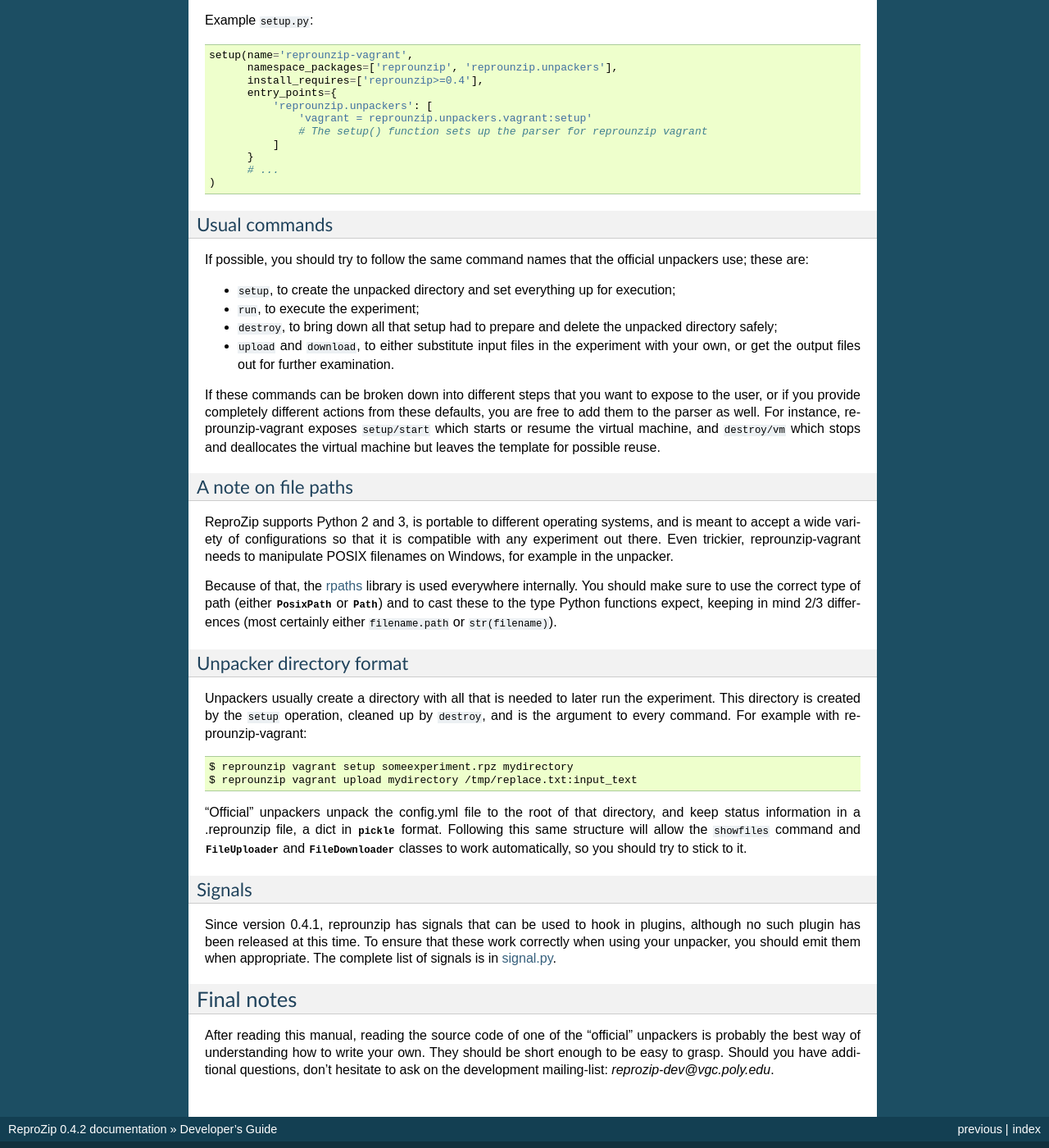
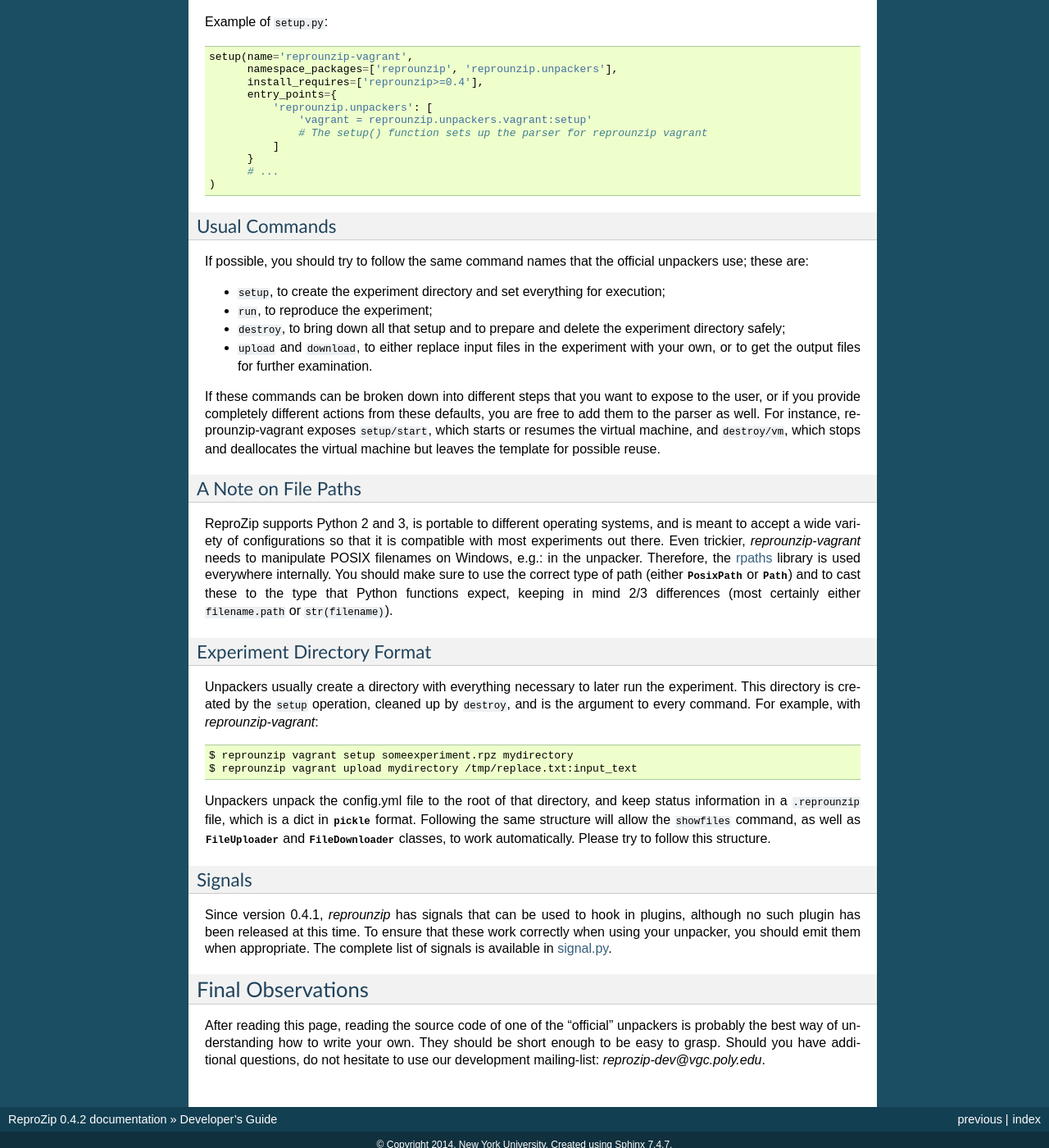
Before and after one commit to VIDA-NYU/reprozip, a Sphinx documentation site: the page built from docs/source/developerguide.rst, in a window 1280 px wide and 1400 px high, scrolled down 930 px. Shown: the whole window at 82% size. Built offline with Sphinx 7.4.7, drawn with Linux system fonts in a browser that asks for light colours; some of the changed text lies outside the part shown.

Commit message:
Spell check, and pass over dev guide.

```diff
--- a/docs/source/developerguide.rst
+++ b/docs/source/developerguide.rst
@@ -6,29 +6,29 @@
 General Development Information
 -------------------------------
 
-Development happens on `Github <https://github.com/ViDA-NYU/reprozip>`_; bug reports of feature requests are welcome. If you are interested in giving a hand, please do not hesitate to submit a pull request there.
+Development happens on `Github <https://github.com/ViDA-NYU/reprozip>`_; bug reports or feature requests are welcome. If you are interested in giving a hand, please do not hesitate to submit a pull request there.
 
-Continuous testing is provided by `Travis CI <https://travis-ci.org/ViDA-NYU/reprozip>`_. Note that ReproZip supports both Python 2 and 3. Note that test coverage is not very high, this is because a lot of operations are difficult to cover on Travis (Vagrant VMs and Docker containers can't be used over there).
+Continuous testing is provided by `Travis CI <https://travis-ci.org/ViDA-NYU/reprozip>`_. Note that ReproZip supports both Python 2 and 3. Test coverage is not very high due to a lot of operations that are difficult to cover on Travis (Vagrant VMs and Docker containers cannot be used over there).
 
-If you have questions or need help with the development of an unpacker or plugin, don't hesitate to use the development mailing-list at `reprozip-dev@vgc.poly.edu`.
+If you have any questions or need help with the development of an unpacker or plugin, please do not hesitate to use the development mailing-list at `reprozip-dev@vgc.poly.edu`.
 
 Writing Unpackers
 -----------------
 
-ReproZip is divided in two steps. Packing gives out a generic package containing the trace SQLite database, YAML configuration file (listing the paths, packages, and run metadata like command-line, environment variables, and input/output files) and actual files, and then in a second step that pack can be turned into a runnable form by reprounzip. This allows for the selection of the unpacker to be left to the reproducer, and also means that when a new unpacker comes out, people will be able to use it on their old packs without change.
+ReproZip is divided into two steps. Packing gives a generic package containing the trace SQLite database, YAML configuration file (listing the paths, packages, and metadata such as command-line, environment variables, and input/output files), and actual files. In the second step, a package can be turned into a runnable form by reprounzip. This decoupling allows the reproducer to select the unpacker of his/her desire, and also means that when a new unpacker is released, users will be able to use it on their old packages.
 
-The ViDA group maintains different unpackers: the two defaults ones (``directory`` and ``chroot``), ``vagrant`` (distributed as `reprounzip-vagrant <https://pypi.python.org/pypi/reprounzip-vagrant>`_) and ``docker`` (distributed as `reprounzip-docker <https://pypi.python.org/pypi/reprounzip-docker>`_). However, the interface has been thought so that new unpackers could be added easily. While taking a look at the "official" unpackers' source is probably a good idea, this page gives some useful information about how they work.
+The ViDA group maintains different unpackers: the two defaults ones (``directory`` and ``chroot``), ``vagrant`` (distributed as `reprounzip-vagrant <https://pypi.python.org/pypi/reprounzip-vagrant>`_) and ``docker`` (distributed as `reprounzip-docker <https://pypi.python.org/pypi/reprounzip-docker>`_). However, the interface is such that new unpackers can be easily added. While taking a look at the "official" unpackers' source is probably a good idea, this page gives some useful information about how they work.
 
 Structure
 '''''''''
 
-An unpacker is a Python module. It can be distributed separately or be part of a bigger distribution; it just has to be declared in that distribution's setup.py as an entry_point to be registered with pkg_resources (see `setuptools' dynamic discovery of services and plugins <https://pythonhosted.org/setuptools/setuptools.html#dynamic-discovery-of-services-and-plugins>`_ section). You should declare a function as entry_point ``reprounzip.unpackers``. The name of the entry_point (the part before ``=``) will be the reprounzip subcommand, and the value is a callable that will get called with the :class:`argparse.ArgumentParser` object for that subcommand.
+An unpacker is a Python module. It can be distributed separately or be part of a bigger distribution, given that it is declared in that distribution's ``setup.py`` as an `entry_point` to be registered with `pkg_resources` (see `setuptools' dynamic discovery of services and plugins <https://pythonhosted.org/setuptools/setuptools.html#dynamic-discovery-of-services-and-plugins>`_ section). You should declare a function as `entry_point` ``reprounzip.unpackers``. The name of the entry_point (the part before ``=``) will be the reprounzip subcommand, and the value is a callable that will get called with the :class:`argparse.ArgumentParser` object for that subcommand.
 
-The package :mod:`reprounzip.unpackers` is a namespace package, so you should be able to add your own unpackers in there should you want to. Please remember to put the correct code in the ``__init__.py`` file (which you can copy from `here <https://github.com/ViDA-NYU/reprozip/blob/master/reprounzip/reprounzip/unpackers/__init__.py>`_) so namespace packages work correctly.
+The package :mod:`reprounzip.unpackers` is a namespace package, so you should be able to add your own unpackers there if you want to. Please remember to put the correct code in the ``__init__.py`` file (which you can copy from `here <https://github.com/ViDA-NYU/reprozip/blob/master/reprounzip/reprounzip/unpackers/__init__.py>`_) so namespace packages work correctly.
 
-The modules :mod:`reprounzip.common`, :mod:`reprounzip.utils` and :mod:`reprounzip.unpackers.common` contain utilities that you might want to use (make sure to list reprounzip as a requirement in your ``setup.py``).
+The modules :mod:`reprounzip.common`, :mod:`reprounzip.utils`, and :mod:`reprounzip.unpackers.common` contain utilities that you might want to use (make sure to list reprounzip as a requirement in your ``setup.py``).
 
-Example ``setup.py``::
+Example of ``setup.py``::
 
     setup(name='reprounzip-vagrant',
           namespace_packages=['reprounzip', 'reprounzip.unpackers'],
@@ -42,41 +42,40 @@
           # ...
     )
 
-Usual commands
+Usual Commands
 ''''''''''''''
 
 If possible, you should try to follow the same command names that the official unpackers use; these are:
 
-* ``setup``, to create the unpacked directory and set everything up for execution;
-* ``run``, to execute the experiment;
-* ``destroy``, to bring down all that setup had to prepare and delete the unpacked directory safely;
-* ``upload`` and ``download``, to either substitute input files in the experiment with your own, or get the output files out for further examination.
+* ``setup``, to create the experiment directory and set everything for execution;
+* ``run``, to reproduce the experiment;
+* ``destroy``, to bring down all that setup and to prepare and delete the experiment directory safely;
+* ``upload`` and ``download``, to either replace input files in the experiment with your own, or to get the output files for further examination.
 
-If these commands can be broken down into different steps that you want to expose to the user, or if you provide completely different actions from these defaults, you are free to add them to the parser as well. For instance, reprounzip-vagrant exposes ``setup/start`` which starts or resume the virtual machine, and ``destroy/vm`` which stops and deallocates the virtual machine but leaves the template for possible reuse.
+If these commands can be broken down into different steps that you want to expose to the user, or if you provide completely different actions from these defaults, you are free to add them to the parser as well. For instance, reprounzip-vagrant exposes ``setup/start``, which starts or resumes the virtual machine, and ``destroy/vm``, which stops and deallocates the virtual machine but leaves the template for possible reuse.
 
-A note on file paths
+A Note on File Paths
 ''''''''''''''''''''
 
-ReproZip supports Python 2 and 3, is portable to different operating systems, and is meant to accept a wide variety of configurations so that it is compatible with any experiment out there. Even trickier, reprounzip-vagrant needs to manipulate POSIX filenames on Windows, for example in the unpacker.
+ReproZip supports Python 2 and 3, is portable to different operating systems, and is meant to accept a wide variety of configurations so that it is compatible with most experiments out there. Even trickier, `reprounzip-vagrant` needs to manipulate POSIX filenames on Windows, e.g.: in the unpacker.
+Therefore, the `rpaths <https://github.com/remram44/rpaths>`_ library is used everywhere internally. You should make sure to use the correct type of path (either :class:`~rpaths.PosixPath` or :class:`~rpaths.Path`) and to cast these to the type that Python functions expect, keeping in mind 2/3 differences (most certainly either ``filename.path`` or ``str(filename)``).
 
-Because of that, the `rpaths <https://github.com/remram44/rpaths>`_ library is used everywhere internally. You should make sure to use the correct type of path (either :class:`~rpaths.PosixPath` or :class:`~rpaths.Path`) and to cast these to the type Python functions expect, keeping in mind 2/3 differences (most certainly either ``filename.path`` or ``str(filename)``).
+Experiment Directory Format
+'''''''''''''''''''''''''''
 
-Unpacker directory format
-'''''''''''''''''''''''''
-
-Unpackers usually create a directory with all that is needed to later run the experiment. This directory is created by the ``setup`` operation, cleaned up by ``destroy``, and is the argument to every command. For example with reprounzip-vagrant::
+Unpackers usually create a directory with everything necessary to later run the experiment. This directory is created by the ``setup`` operation, cleaned up by ``destroy``, and is the argument to every command. For example, with `reprounzip-vagrant`::
 
     $ reprounzip vagrant setup someexperiment.rpz mydirectory
     $ reprounzip vagrant upload mydirectory /tmp/replace.txt:input_text
 
-"Official" unpackers unpack the config.yml file to the root of that directory, and keep status information in a .reprounzip file, a dict in :mod:`pickle` format. Following this same structure will allow the ``showfiles`` command and :class:`~reprounzip.unpackers.common.FileUploader` and :class:`~reprounzip.unpackers.common.FileDownloader` classes to work automatically, so you should try to stick to it.
+Unpackers unpack the config.yml file to the root of that directory, and keep status information in a ``.reprounzip`` file, which is a dict in :mod:`pickle` format. Following the same structure will allow the ``showfiles`` command, as well as :class:`~reprounzip.unpackers.common.FileUploader` and :class:`~reprounzip.unpackers.common.FileDownloader` classes, to work automatically. Please try to follow this structure.
 
 Signals
 '''''''
 
-Since version 0.4.1, reprounzip has signals that can be used to hook in plugins, although no such plugin has been released at this time. To ensure that these work correctly when using your unpacker, you should emit them when appropriate. The complete list of signals is in `signal.py <https://github.com/ViDA-NYU/reprozip/blob/master/reprounzip/reprounzip/signals.py>`_.
+Since version 0.4.1, `reprounzip` has signals that can be used to hook in plugins, although no such plugin has been released at this time. To ensure that these work correctly when using your unpacker, you should emit them when appropriate. The complete list of signals is available in `signal.py <https://github.com/ViDA-NYU/reprozip/blob/master/reprounzip/reprounzip/signals.py>`_.
 
-Final notes
------------
+Final Observations
+------------------
 
-After reading this manual, reading the source code of one of the "official" unpackers is probably the best way of understanding how to write your own. They should be short enough to be easy to grasp. Should you have additional questions, don't hesitate to ask on the development mailing-list: `reprozip-dev@vgc.poly.edu`.
+After reading this page, reading the source code of one of the "official" unpackers is probably the best way of understanding how to write your own. They should be short enough to be easy to grasp. Should you have additional questions, do not hesitate to use our development mailing-list: `reprozip-dev@vgc.poly.edu`.
--- a/docs/source/packing.rst
+++ b/docs/source/packing.rst
@@ -75,7 +75,7 @@
 
 The attribute ``packfiles`` can be used to control which software packages will be packed: its default value is `true`, but users may change it to `false` to inform *reprozip* that the corresponding software package should not be included. To remove a file that was not identified as part of a package, users can simply remove it from the list under ``other_files``.
 
-Last, users may add file patterns under ``additional_patterns`` to include other files that they think it will be useful for a future reproduction. As an example, the following would add everything under ``/etc/apache2/`` and all the Python files of all users from LXC containers (contrieved example)::
+Last, users may add file patterns under ``additional_patterns`` to include other files that they think it will be useful for a future reproduction. As an example, the following would add everything under ``/etc/apache2/`` and all the Python files of all users from LXC containers (contrived example)::
 
     additional_patterns:
       - /etc/apache2/**
@@ -111,7 +111,7 @@
 Packing GUI and Interactive Tools
 +++++++++++++++++++++++++++++++++
 
-Currently, ReproZip cannot ensure that GUI interfaces will be correctly reproduced, so we recommend packing tools in a non-GUI mode for a successfull reproduction.
+Currently, ReproZip cannot ensure that GUI interfaces will be correctly reproduced, so we recommend packing tools in a non-GUI mode for a successful reproduction.
 
 Additionally, there is no restriction in packing interactive experiments (i.e., experiments that require input from users). Note, however, that if entering something different can make the experiment load additional dependencies, the experiment will probably fail in that case when reproduced on a different machine.
 
--- a/docs/source/reprozip.rst
+++ b/docs/source/reprozip.rst
@@ -1,7 +1,7 @@
 Why ReproZip?
 *************
 
-Reproducibility is a core component of the scientific process: it helps researchers all around the world to verify the results and also to build on them, alowing science to move forward. In natural science, long tradition requires experiments to be described in enough detail so that they can be reproduced by researchers around the world. The same standard, however, has not been widely applied to computational science, where researchers often have to rely on plots, tables, and figures included in papers, which loosely describe the obtained results.
+Reproducibility is a core component of the scientific process: it helps researchers all around the world to verify the results and also to build on them, allowing science to move forward. In natural science, long tradition requires experiments to be described in enough detail so that they can be reproduced by researchers around the world. The same standard, however, has not been widely applied to computational science, where researchers often have to rely on plots, tables, and figures included in papers, which loosely describe the obtained results.
 
 The truth is computational reproducibility can be very painful to achieve for a number of reasons. Take the author-reviewer scenario of a scientific paper as an example. Authors must generate a compendium that encapsulates all the inputs needed to correctly reproduce their experiments: the data, a complete specification of the experiment and its steps, and information about the originating computational environment (OS, hardware architecture, and library dependencies). Keeping track of this information manually is rarely feasible: it is both time-consuming and error-prone. First, computational environments are complex, consisting of many layers of hardware and software, and the configuration of the OS is often hidden. Second, tracking library dependencies is challenging, especially for large experiments. If authors did not plan for reproducibility since the beginning of the project, reproducibility is drastically hampered.
 
--- a/docs/source/unpacking.rst
+++ b/docs/source/unpacking.rst
@@ -59,7 +59,7 @@
 Showing Input and Output Files
 ++++++++++++++++++++++++++++++
 
-The ``reprounzip showfiles`` command can be used to list the input and output files defined for the experiment. These files are identified by an id, which is either choosen by ReproZip or set in the configuration file before creating the ``.rpz`` file::
+The ``reprounzip showfiles`` command can be used to list the input and output files defined for the experiment. These files are identified by an id, which is either chosen by ReproZip or set in the configuration file before creating the ``.rpz`` file::
 
     $ reprounzip showfiles package.rpz
     Input files:
@@ -111,9 +111,9 @@
 The `chroot` Unpacker: Providing Isolation with the *chroot* Mechanism
 ++++++++++++++++++++++++++++++++++++++++++++++++++++++++++++++++++++++
 
-In the *chroot* unpacker (``reprounzip chroot``), similar to ``reprounzip directory``, a directory is created from the experiment package; however, a full system environment is also built, which can then be run with ``chroot(2)``, a Linux mechanism that changes the root directory ``/`` for the experiment to the experiment directory. Therefore, this unpacker addresses the limitation of the *directory* unpacker and does not fail in the presence of harcoded absolute paths. Note as well that it **does not interfere with the current environment** since the experiment is isolated in that single directory.
+In the *chroot* unpacker (``reprounzip chroot``), similar to ``reprounzip directory``, a directory is created from the experiment package; however, a full system environment is also built, which can then be run with ``chroot(2)``, a Linux mechanism that changes the root directory ``/`` for the experiment to the experiment directory. Therefore, this unpacker addresses the limitation of the *directory* unpacker and does not fail in the presence of hardcoded absolute paths. Note as well that it **does not interfere with the current environment** since the experiment is isolated in that single directory.
 
-**Warning:** do **not** try to delete the experiment directory manually; **always** use ``reprounzip chroot destroy``. If ``/dev`` is mounted inside, you will also delete your system's device pseudofiles (these can be restored by rebooting or running the ``MAKEDEV`` script).
+**Warning:** do **not** try to delete the experiment directory manually; **always** use ``reprounzip chroot destroy``. If ``/dev`` is mounted inside, you will also delete your system's device pseudo-files (these can be restored by rebooting or running the ``MAKEDEV`` script).
 
 **Limitation:** although *chroot* offers pretty good isolation, it is not considered completely safe: it is possible for processes owned by root to "escape" to the outer system. We recommend not running untrusted programs with this plugin.
 
```
